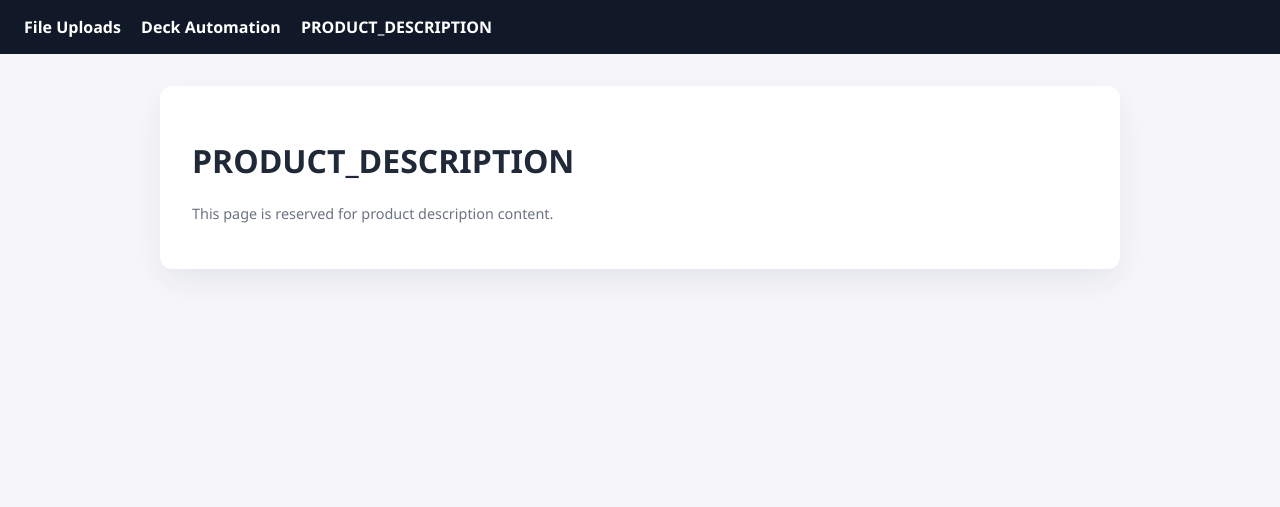
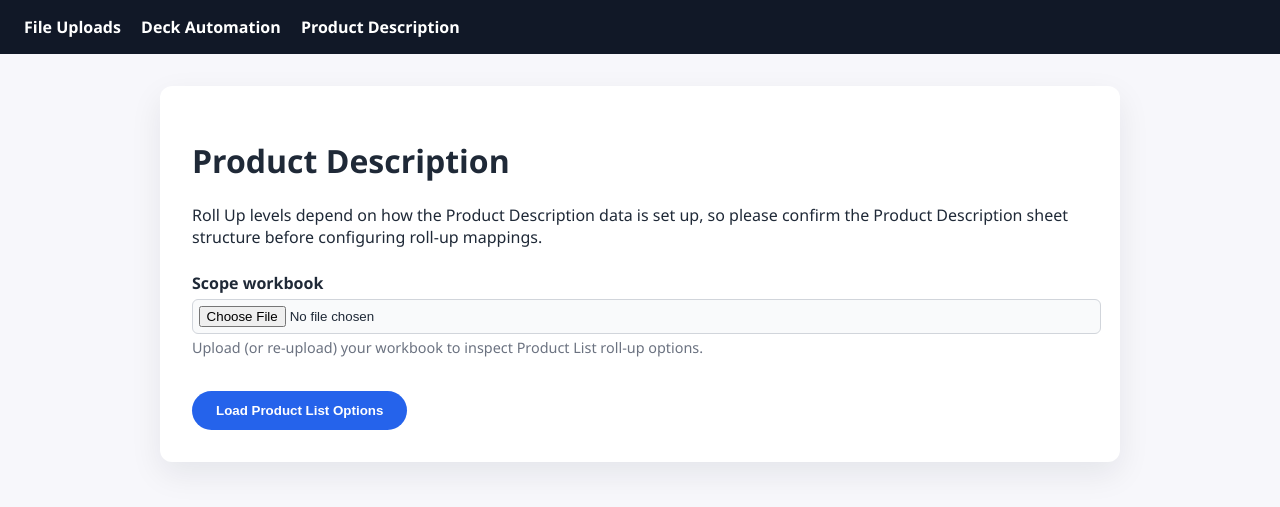
Before and after one commit to Natasthedog/automator, a Django app: page /product-description/ in a window 1280 px wide. Shown: the top 507 px of the page. Run offline with Django 5.2, Linux system fonts and the light colour scheme; parts of the project's set-up code (start-up, migrations or seed data) failed here and were passed over.

Commit message:
Add Product List sheet picker and rollup selection UI

```diff
--- a/deck/templates/deck/PRODUCT_DESCRIPTION.html
+++ b/deck/templates/deck/PRODUCT_DESCRIPTION.html
@@ -1,10 +1,67 @@
 {% extends "base.html" %}
 
-{% block title %}PRODUCT_DESCRIPTION{% endblock %}
+{% block title %}Product Description{% endblock %}
 
 {% block content %}
 <div class="card">
-    <h1>PRODUCT_DESCRIPTION</h1>
-    <p class="helper-text">This page is reserved for product description content.</p>
+    <h1>Product Description</h1>
+    <p>
+        Roll Up levels depend on how the Product Description data is set up, so please
+        confirm the Product Description sheet structure before configuring roll-up mappings.
+    </p>
+
+    {% if error %}
+        <p class="helper-text" style="color:#b91c1c;">{{ error }}</p>
+    {% endif %}
+    {% if warning %}
+        <p class="helper-text" style="color:#92400e;">{{ warning }}</p>
+    {% endif %}
+    {% if message %}
+        <p class="helper-text" style="color:#166534;">{{ message }}</p>
+    {% endif %}
+
+    <form method="post" enctype="multipart/form-data" class="form-grid">
+        {% csrf_token %}
+        <div>
+            <label for="scope_workbook">Scope workbook</label>
+            <input id="scope_workbook" type="file" name="scope_workbook" accept=".xlsx,.xlsb" />
+            <p class="helper-text">Upload (or re-upload) your workbook to inspect Product List roll-up options.</p>
+        </div>
+
+        {% if sheet_names %}
+            <div>
+                <label for="product_list_sheet">Product List sheet</label>
+                <select id="product_list_sheet" name="product_list_sheet">
+                    <option value="">-- Select sheet --</option>
+                    {% for sheet_name in sheet_names %}
+                        <option value="{{ sheet_name }}" {% if selected_sheet == sheet_name %}selected{% endif %}>{{ sheet_name }}</option>
+                    {% endfor %}
+                </select>
+                <p class="helper-text">If auto-detection misses the Product List, pick the correct sheet manually.</p>
+            </div>
+        {% endif %}
+
+        {% if rollup_options %}
+            <div>
+                <label>Choose roll ups (single or joined)</label>
+                {% for option in rollup_options %}
+                    <div>
+                        <label style="font-weight:400; margin-bottom:0;">
+                            <input type="checkbox" name="rollups" value="{{ option }}" {% if option in selected_rollups %}checked{% endif %} />
+                            {{ option }}
+                        </label>
+                    </div>
+                {% endfor %}
+                <p class="helper-text">
+                    Joined roll ups are generated from Product List columns (for example,
+                    Manufacturer_Brand and Brand_Subbrand).
+                </p>
+            </div>
+        {% endif %}
+
+        <div>
+            <button type="submit">Load Product List Options</button>
+        </div>
+    </form>
 </div>
 {% endblock %}
--- a/deck/views.py
+++ b/deck/views.py
@@ -1,16 +1,100 @@
+import base64
+import io
 import logging
+from itertools import combinations
 
 from django.shortcuts import redirect, render
+from openpyxl import load_workbook
+
+from .engine.waterfall.targets import _find_sheet_by_candidates
 
 logger = logging.getLogger(__name__)
 PROJECT_TEMPLATES = {}
+PRODUCT_DESCRIPTION_SCOPE_KEY = "product_description_scope_workbook"
+
+
+def _product_list_columns_from_sheet(workbook_bytes: bytes, sheet_name: str) -> list[str]:
+    workbook = load_workbook(io.BytesIO(workbook_bytes), data_only=True, read_only=True)
+    worksheet = workbook[sheet_name]
+    for row in worksheet.iter_rows(values_only=True):
+        values = [str(cell).strip() for cell in row if cell is not None and str(cell).strip()]
+        if values:
+            return values
+    return []
+
+
+def _rollup_options(columns: list[str]) -> list[str]:
+    options: list[str] = []
+    options.extend(columns)
+    for left, right in combinations(columns, 2):
+        options.append(f"{left}_{right}")
+    return options
+
 
 def home(request):
     return redirect("file-uploads")
 
 
 def product_description(request):
-    return render(request, "deck/PRODUCT_DESCRIPTION.html")
+    context: dict[str, object] = {
+        "sheet_names": [],
+        "rollup_options": [],
+        "selected_rollups": [],
+        "selected_sheet": "",
+    }
+
+    stored_scope = request.session.get(PRODUCT_DESCRIPTION_SCOPE_KEY)
+    scope_bytes: bytes | None = None
+    if stored_scope:
+        scope_bytes = base64.b64decode(stored_scope)
+
+    if request.method == "POST":
+        uploaded_scope = request.FILES.get("scope_workbook")
+        selected_sheet = (request.POST.get("product_list_sheet") or "").strip()
+        selected_rollups = request.POST.getlist("rollups")
+        context["selected_rollups"] = selected_rollups
+
+        if uploaded_scope:
+            scope_bytes = uploaded_scope.read()
+            request.session[PRODUCT_DESCRIPTION_SCOPE_KEY] = base64.b64encode(scope_bytes).decode("ascii")
+            request.session.modified = True
+
+        if not scope_bytes:
+            context["error"] = "Please upload a scope workbook to configure Product Description roll ups."
+            return render(request, "deck/PRODUCT_DESCRIPTION.html", context)
+
+        workbook = load_workbook(io.BytesIO(scope_bytes), data_only=True, read_only=True)
+        sheet_names = workbook.sheetnames
+        context["sheet_names"] = sheet_names
+
+        if not selected_sheet:
+            selected_sheet = _find_sheet_by_candidates(sheet_names, "Product List") or ""
+            if not selected_sheet:
+                selected_sheet = _find_sheet_by_candidates(sheet_names, "ProductList") or ""
+            if not selected_sheet:
+                selected_sheet = _find_sheet_by_candidates(sheet_names, "Product_List") or ""
+
+        context["selected_sheet"] = selected_sheet
+
+        if not selected_sheet:
+            context["warning"] = (
+                "We could not identify the Product List sheet automatically. "
+                "Please choose the correct sheet from the list."
+            )
+            return render(request, "deck/PRODUCT_DESCRIPTION.html", context)
+
+        if selected_sheet not in sheet_names:
+            context["error"] = "The selected Product List sheet does not exist in this workbook."
+            return render(request, "deck/PRODUCT_DESCRIPTION.html", context)
+
+        columns = _product_list_columns_from_sheet(scope_bytes, selected_sheet)
+        context["rollup_options"] = _rollup_options(columns)
+
+        if selected_rollups:
+            context["message"] = "Roll up selection saved for this session."
+
+    return render(request, "deck/PRODUCT_DESCRIPTION.html", context)
+
 
 def generate_deck(
     n_clicks,
@@ -110,6 +194,7 @@ def generate_deck(
             message = "Unknown error. Check server logs for details."
         return no_update, f"Error ({type(exc).__name__}): {message}"
 
+
 def download_waterfall_payloads(
     n_clicks,
     data_contents,
--- a/templates/base.html
+++ b/templates/base.html
@@ -87,7 +87,7 @@
         <nav>
             <a href="/">File Uploads</a>
             <a href="/deck-automation/">Deck Automation</a>
-            <a href="/product-description/">PRODUCT_DESCRIPTION</a>
+            <a href="/product-description/">Product Description</a>
         </nav>
     </header>
     <main>
```
Also changed, not shown: deck/engine/io_readers.py (+21 -0 lines), deck/tests.py (+68 -0 lines), tests/test_io_readers.py (added, +49 -0 lines).
